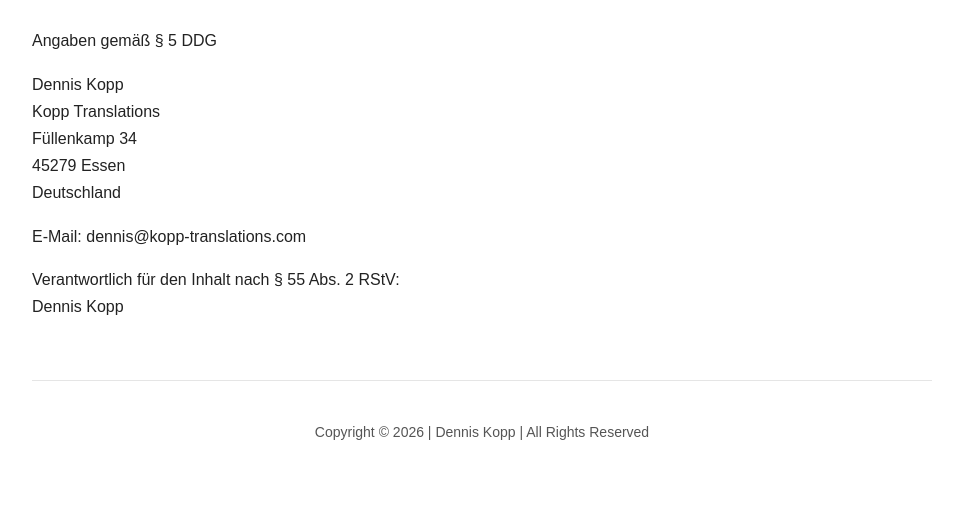
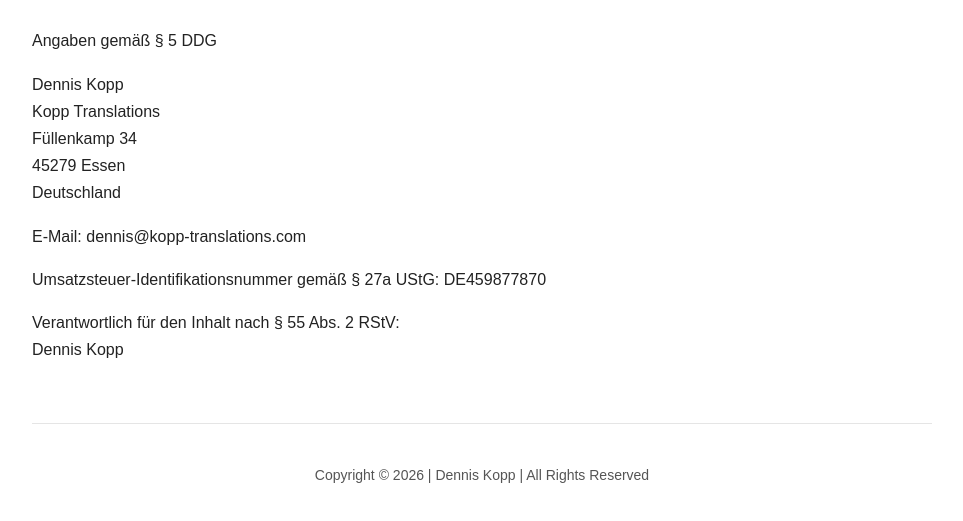
Before and after one commit to denniskopp/denniskopp.github.io, a plain HTML site: page impressum.html in a window 1280 px wide. Shown: the part 147-668 px from the top of the page, without its empty margins (158-1121 px from the left). Drawn offline with Linux system fonts and the light colour scheme.

Commit message:
Update impressum.html

```diff
--- a/impressum.html
+++ b/impressum.html
@@ -53,6 +53,8 @@ Deutschland
 E-Mail: dennis@kopp-translations.com
 </p>
 
+<p>Umsatzsteuer-Identifikationsnummer gemäß § 27a UStG: DE459877870</p>
+
 <p>
 Verantwortlich für den Inhalt nach § 55 Abs. 2 RStV:<br>
 Dennis Kopp
```
